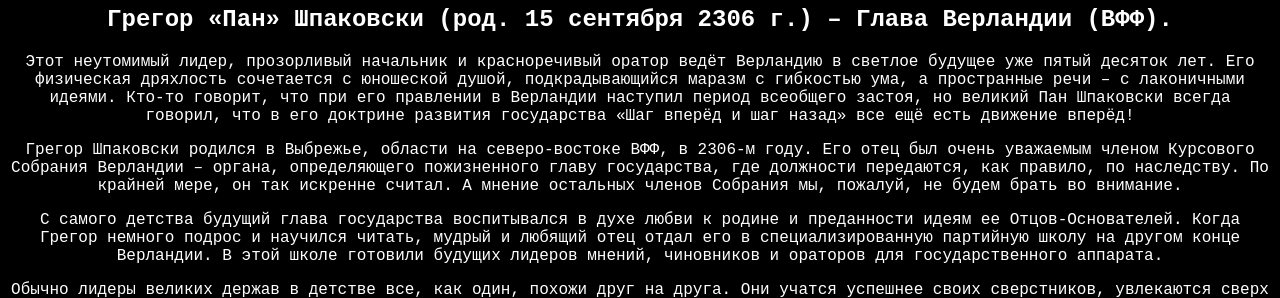
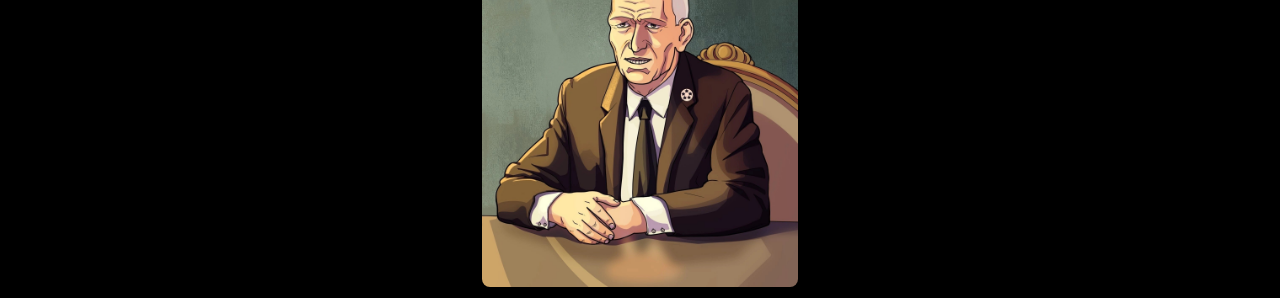
Before and after one commit to Yaroslav2119/iron-heavens-site, a plain HTML site: page gregor-pan-shpakovsci/gregor-pan-shpakovsci.html in a window 1280 px wide. Shown: the part 100-398 px from the top of the page. Drawn offline with Linux system fonts and the light colour scheme; files that its build step writes are made by us from their sources; a web font is replaced by a local one.

Commit message:
пытаюсь починить картинки

```diff
--- a/gregor-pan-shpakovsci/gregor-pan-shpakovsci.html
+++ b/gregor-pan-shpakovsci/gregor-pan-shpakovsci.html
@@ -8,7 +8,7 @@
   </head>
 
   <body>
-    <img src="Грегор «Пан» Шпаковски/gregor-pan-shpakovsci.jpg" alt="Грегор «Пан» Шпаковски">
+    <img src="gregor-pan-shpakovsci/gregor-pan-shpakovsci.jpg" alt="Грегор «Пан» Шпаковски">
     <h1>Грегор «Пан» Шпаковски</h1>
     <h2>Грегор «Пан» Шпаковски (род. 15 сентября 2306 г.) – Глава Верландии (ВФФ).</h2>
     <p>Этот неутомимый лидер, прозорливый начальник и красноречивый оратор ведёт Верландию в светлое будущее уже пятый десяток лет. Его физическая дряхлость сочетается с юношеской душой, подкрадывающийся маразм с гибкостью ума, а пространные речи – с лаконичными идеями. Кто-то говорит, что при его правлении в Верландии наступил период всеобщего застоя, но великий Пан Шпаковски всегда говорил, что в его доктрине развития государства «Шаг вперёд и шаг назад» все ещё есть движение вперёд!</p>
```
